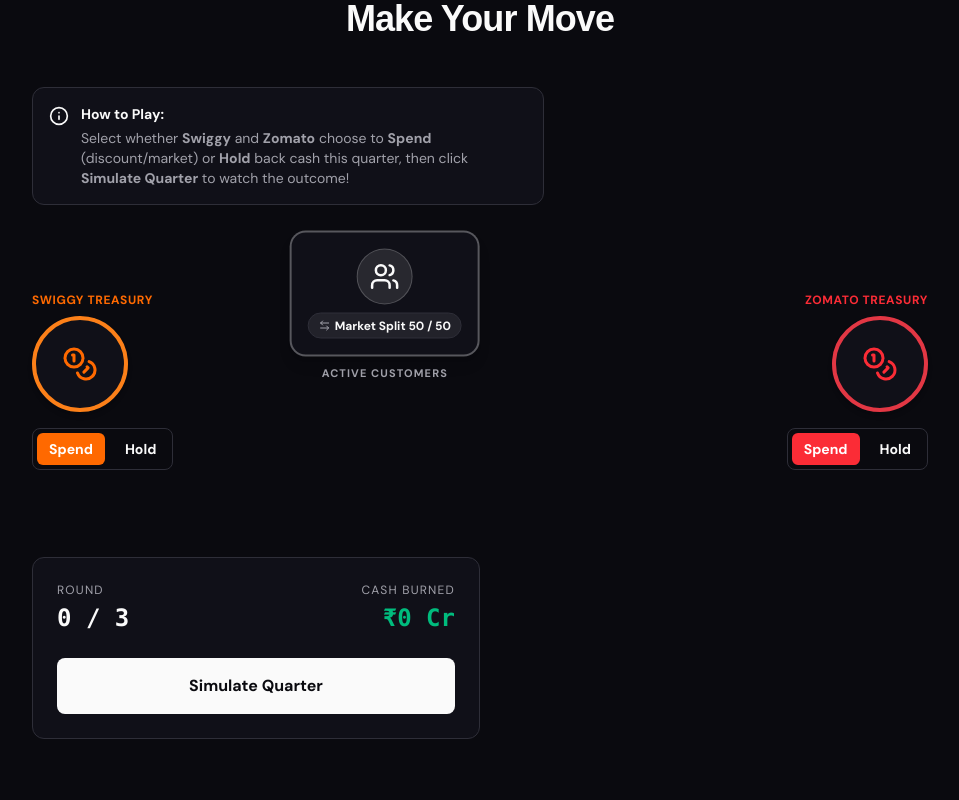
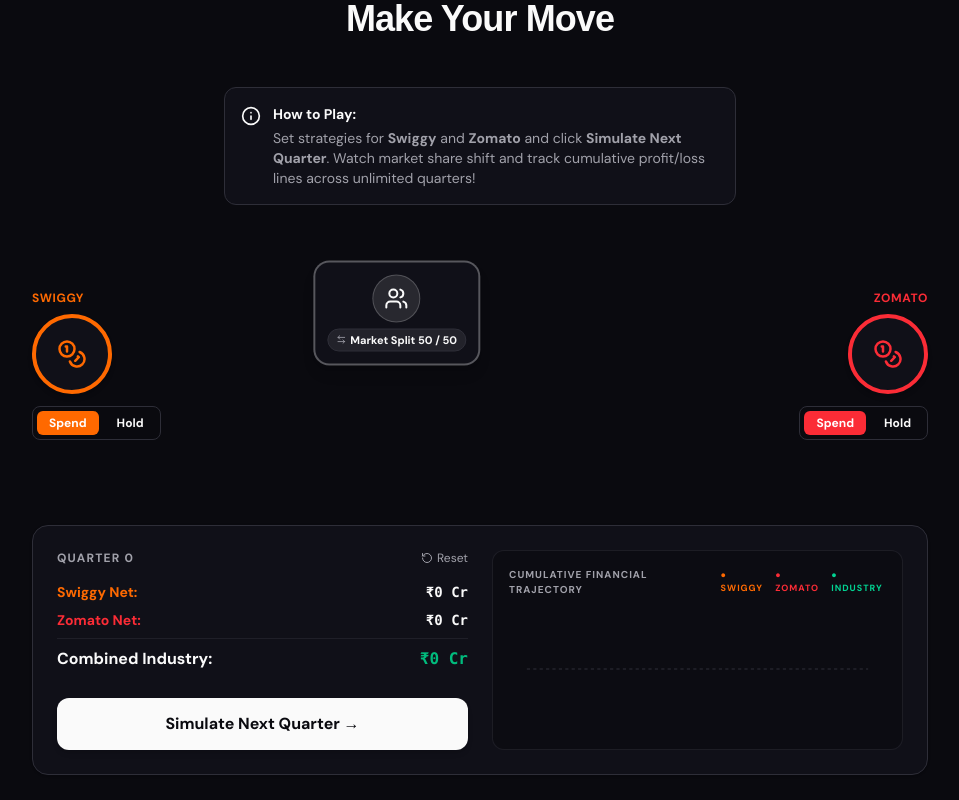
Before and after one commit to mokshinfection/Game_theory_assignment, a React (Vite) app: page /scenario/swiggy-zomato in a window 1280 px wide. Shown: the part 1420-2220 px from the top of the page, without its empty margins (160-1119 px from the left). Built offline with nearby package versions, Linux system fonts and the light colour scheme; a web font is replaced by a local one.

Commit message:
Update SwiggyZomatoWidget.tsx

```diff
--- a/src/components/widgets/SwiggyZomatoWidget.tsx
+++ b/src/components/widgets/SwiggyZomatoWidget.tsx
@@ -1,34 +1,84 @@
 import React, { useState } from 'react';
 import { Scenario } from '@/data/scenarios';
-import { Users, Coins, Info, ArrowLeftRight, ArrowLeft, ArrowRight } from 'lucide-react';
-import { WordmarkBadge } from '../WordmarkBadge';
+import { Users, Coins, Info, ArrowLeftRight, ArrowLeft, ArrowRight, TrendingUp, TrendingDown, RotateCcw } from 'lucide-react';
+
+interface HistoryPoint {
+  quarter: number;
+  swiggyProfit: number;
+  zomatoProfit: number;
+  netProfit: number;
+}
 
 export function SwiggyZomatoWidget({ scenario }: { scenario: Scenario }) {
   const [swiggySpend, setSwiggySpend] = useState<boolean>(true);
   const [zomatoSpend, setZomatoSpend] = useState<boolean>(true);
 
-  const [round, setRound] = useState(0);
-  const [cashBurned, setCashBurned] = useState(0);
+  const [quarter, setQuarter] = useState(0);
+  const [history, setHistory] = useState<HistoryPoint[]>([
+    { quarter: 0, swiggyProfit: 0, zomatoProfit: 0, netProfit: 0 }
+  ]);
 
   const handleSimulate = () => {
-    if (round >= 3) return;
-    setRound(r => r + 1);
+    const nextQuarter = quarter + 1;
 
-    let burn = 0;
-    if (swiggySpend) burn += 500;
-    if (zomatoSpend) burn += 500;
-    setCashBurned(c => c + burn);
+    let swiggyQ = 0;
+    let zomatoQ = 0;
+
+    if (swiggySpend && zomatoSpend) {
+      // Price War: Heavy cash burn for both
+      swiggyQ = -500;
+      zomatoQ = -500;
+    } else if (!swiggySpend && !zomatoSpend) {
+      // High Margins: Both hold and profit
+      swiggyQ = 300;
+      zomatoQ = 300;
+    } else if (swiggySpend && !zomatoSpend) {
+      // Swiggy gains share, Zomato takes loss
+      swiggyQ = 100;
+      zomatoQ = -200;
+    } else {
+      // Zomato gains share, Swiggy takes loss
+      swiggyQ = -200;
+      zomatoQ = 100;
+    }
+
+    const lastPoint = history[history.length - 1];
+    const newPoint: HistoryPoint = {
+      quarter: nextQuarter,
+      swiggyProfit: lastPoint.swiggyProfit + swiggyQ,
+      zomatoProfit: lastPoint.zomatoProfit + zomatoQ,
+      netProfit: lastPoint.netProfit + (swiggyQ + zomatoQ),
+    };
+
+    setQuarter(nextQuarter);
+    setHistory([...history, newPoint]);
   };
 
   const reset = () => {
-    setRound(0);
-    setCashBurned(0);
+    setQuarter(0);
+    setHistory([{ quarter: 0, swiggyProfit: 0, zomatoProfit: 0, netProfit: 0 }]);
   };
 
-  // customer position offset: shift toward Swiggy (-40px) or Zomato (+40px)
+  const currentPoint = history[history.length - 1];
+
+  // Graph scaling math
+  const maxVal = Math.max(1000, ...history.map(h => Math.max(Math.abs(h.swiggyProfit), Math.abs(h.zomatoProfit), Math.abs(h.netProfit))));
+  const graphHeight = 120;
+  const graphWidth = 320;
+
+  const getSvgPoints = (key: 'swiggyProfit' | 'zomatoProfit' | 'netProfit') => {
+    if (history.length === 1) return `0,${graphHeight / 2}`;
+    return history.map((h, i) => {
+      const x = (i / (history.length - 1)) * graphWidth;
+      // normalize Y around middle
+      const y = (graphHeight / 2) - ((h[key] / maxVal) * (graphHeight / 2 - 10));
+      return `${x},${y}`;
+    }).join(' ');
+  };
+
+  // customer position offset
   let customerPos = 0;
   let statusText = "Market Split 50 / 50";
-
   if (swiggySpend && !zomatoSpend) {
     customerPos = -40;
     statusText = "Shifted to Swiggy";
@@ -38,126 +88,168 @@
   }
 
   return (
-    <div className="w-full max-w-4xl mx-auto py-4 flex flex-col items-start gap-8">
+    <div className="w-full max-w-4xl mx-auto py-4 flex flex-col items-center gap-8">
 
-      {/* Instructions Header - Clear of the Arena below */}
+      {/* Instructions Header */}
       <div className="w-full max-w-lg p-4 rounded-xl bg-card border border-border flex items-start gap-3 text-sm text-muted-foreground text-left z-20">
         <Info size={20} className="text-primary shrink-0 mt-0.5" />
         <div>
           <span className="font-bold text-foreground block mb-1">How to Play:</span>
-          Select whether <strong>Swiggy</strong> and <strong>Zomato</strong> choose to <strong>Spend</strong> (discount/market) or <strong>Hold</strong> back cash this quarter, then click <strong>Simulate Quarter</strong> to watch the outcome!
+          Set strategies for <strong>Swiggy</strong> and <strong>Zomato</strong> and click <strong>Simulate Next Quarter</strong>. Watch market share shift and track cumulative profit/loss lines across unlimited quarters!
         </div>
       </div>
 
-      {/* Main Simulation Field with increased vertical height & safety padding */}
-      <div className="flex justify-between items-center w-full relative h-64 my-4">
+      {/* Main Interactive Arena */}
+      <div className="flex justify-between items-center w-full relative h-60 my-2">
 
-        {/* Swiggy Side */}
+        {/* Swiggy Control */}
         <div className="flex flex-col items-start z-10">
-          <div className="text-xs font-bold uppercase tracking-wider text-orange-500 mb-2">Swiggy Treasury</div>
-          <div
-            className="w-24 h-24 rounded-full bg-card border-4 flex items-center justify-center mb-4 transition-all duration-500 ease-in-out shadow-md"
-            style={{
-              borderColor: scenario.badgeColors['Swiggy']?.bg || '#fc8019',
-              transform: `scale(${1 - (swiggySpend && round > 0 ? 0.1 * round : 0)})`,
-              opacity: swiggySpend && round > 0 ? 0.8 : 1
-            }}
-          >
-            <Coins size={36} className="text-orange-500" />
+          <div className="text-xs font-bold uppercase tracking-wider text-orange-500 mb-2">Swiggy</div>
+          <div className="w-20 h-20 rounded-full bg-card border-4 border-orange-500 flex items-center justify-center mb-3 shadow-md">
+            <Coins size={30} className="text-orange-500" />
           </div>
-          <div className="flex gap-2 bg-background p-1 rounded-lg border">
+          <div className="flex gap-1.5 bg-background p-1 rounded-lg border">
             <button
               onClick={() => setSwiggySpend(true)}
-              className={`px-3 py-1.5 text-sm font-bold rounded-md transition-all ${swiggySpend ? 'bg-orange-500 text-white' : 'hover:bg-muted'}`}
+              className={`px-3 py-1 text-xs font-bold rounded-md transition-all ${swiggySpend ? 'bg-orange-500 text-white' : 'hover:bg-muted'}`}
             >Spend</button>
             <button
               onClick={() => setSwiggySpend(false)}
-              className={`px-3 py-1.5 text-sm font-bold rounded-md transition-all ${!swiggySpend ? 'bg-orange-500 text-white' : 'hover:bg-muted'}`}
+              className={`px-3 py-1 text-xs font-bold rounded-md transition-all ${!swiggySpend ? 'bg-orange-500 text-white' : 'hover:bg-muted'}`}
             >Hold</button>
           </div>
         </div>
 
-        {/* Customer Base / Market Share (Centered & Shiftable without collision) */}
+        {/* Shifting Customer Center Field */}
         <div
           className="absolute left-1/2 top-1/2 -translate-x-1/2 -translate-y-1/2 transition-all duration-700 ease-out z-0 flex flex-col items-center"
           style={{ transform: `translate(calc(-50% + ${customerPos}px), -50%)` }}
         >
-          <div className="relative p-4 bg-card rounded-2xl border-2 border-primary/30 shadow-lg flex flex-col items-center text-center min-w-[140px]">
-            {/* Multiple Users Icon */}
-            <div className="w-14 h-14 bg-primary/10 rounded-full flex items-center justify-center mb-2 border border-primary/20">
-              <Users size={30} className="text-primary" />
+          <div className="relative p-3 bg-card rounded-2xl border-2 border-primary/30 shadow-lg flex flex-col items-center text-center">
+            <div className="w-12 h-12 bg-primary/10 rounded-full flex items-center justify-center mb-1.5 border border-primary/20">
+              <Users size={24} className="text-primary" />
             </div>
-
-            {/* Shift Direction Indicator */}
-            <div className="flex items-center justify-center gap-1 text-xs font-bold px-2.5 py-1 rounded-full bg-muted border text-foreground whitespace-nowrap">
-              {swiggySpend && !zomatoSpend && <ArrowLeft size={12} className="text-orange-500" />}
-              {!swiggySpend && zomatoSpend && <ArrowRight size={12} className="text-red-500" />}
-              {swiggySpend === zomatoSpend && <ArrowLeftRight size={12} className="text-muted-foreground" />}
+            <div className="flex items-center justify-center gap-1 text-[11px] font-bold px-2 py-0.5 rounded-full bg-muted border text-foreground whitespace-nowrap">
+              {swiggySpend && !zomatoSpend && <ArrowLeft size={10} className="text-orange-500" />}
+              {!swiggySpend && zomatoSpend && <ArrowRight size={10} className="text-red-500" />}
+              {swiggySpend === zomatoSpend && <ArrowLeftRight size={10} className="text-muted-foreground" />}
               <span>{statusText}</span>
             </div>
           </div>
-          <span className="text-[11px] font-bold uppercase tracking-widest text-muted-foreground mt-2">Active Customers</span>
         </div>
 
-        {/* Zomato Side */}
+        {/* Zomato Control */}
         <div className="flex flex-col items-end z-10">
-          <div className="text-xs font-bold uppercase tracking-wider text-red-500 mb-2">Zomato Treasury</div>
-          <div
-            className="w-24 h-24 rounded-full bg-card border-4 flex items-center justify-center mb-4 transition-all duration-500 ease-in-out shadow-md"
-            style={{
-              borderColor: scenario.badgeColors['Zomato']?.bg || '#e23744',
-              transform: `scale(${1 - (zomatoSpend && round > 0 ? 0.1 * round : 0)})`,
-              opacity: zomatoSpend && round > 0 ? 0.8 : 1
-            }}
-          >
-            <Coins size={36} className="text-red-500" />
+          <div className="text-xs font-bold uppercase tracking-wider text-red-500 mb-2">Zomato</div>
+          <div className="w-20 h-20 rounded-full bg-card border-4 border-red-500 flex items-center justify-center mb-3 shadow-md">
+            <Coins size={30} className="text-red-500" />
           </div>
-          <div className="flex gap-2 bg-background p-1 rounded-lg border">
+          <div className="flex gap-1.5 bg-background p-1 rounded-lg border">
             <button
               onClick={() => setZomatoSpend(true)}
-              className={`px-3 py-1.5 text-sm font-bold rounded-md transition-all ${zomatoSpend ? 'bg-red-500 text-white' : 'hover:bg-muted'}`}
+              className={`px-3 py-1 text-xs font-bold rounded-md transition-all ${zomatoSpend ? 'bg-red-500 text-white' : 'hover:bg-muted'}`}
             >Spend</button>
             <button
               onClick={() => setZomatoSpend(false)}
-              className={`px-3 py-1.5 text-sm font-bold rounded-md transition-all ${!zomatoSpend ? 'bg-red-500 text-white' : 'hover:bg-muted'}`}
+              className={`px-3 py-1 text-xs font-bold rounded-md transition-all ${!zomatoSpend ? 'bg-red-500 text-white' : 'hover:bg-muted'}`}
             >Hold</button>
           </div>
         </div>
 
       </div>
 
-      {/* Control Card - Left Aligned */}
-      <div className="bg-card border rounded-xl p-6 flex flex-col items-start w-full max-w-md text-left z-10">
-        <div className="flex justify-between w-full mb-6">
+      {/* Dynamic Graph & Controls Dashboard */}
+      <div className="w-full grid grid-cols-1 md:grid-cols-2 gap-6 bg-card border rounded-2xl p-6 shadow-sm">
+
+        {/* Left Side: Stats & Action */}
+        <div className="flex flex-col justify-between space-y-4">
           <div>
-            <div className="text-xs text-muted-foreground uppercase tracking-widest mb-1">Round</div>
-            <div className="font-mono text-2xl font-bold">{round} / 3</div>
-          </div>
-          <div className="text-right">
-            <div className="text-xs text-muted-foreground uppercase tracking-widest mb-1">Cash Burned</div>
-            <div className={`font-mono text-2xl font-bold ${cashBurned > 0 ? 'text-rose-500' : 'text-emerald-500'}`}>
-              ₹{cashBurned} Cr
+            <div className="flex justify-between items-center mb-2">
+              <span className="text-xs text-muted-foreground uppercase tracking-widest font-bold">Quarter {quarter}</span>
+              <button onClick={reset} className="text-xs text-muted-foreground hover:text-foreground flex items-center gap-1">
+                <RotateCcw size={12} /> Reset
+              </button>
+            </div>
+
+            {/* Financial Breakdown Badges */}
+            <div className="space-y-2 mt-4">
+              <div className="flex justify-between text-sm">
+                <span className="text-orange-500 font-bold">Swiggy Net:</span>
+                <span className="font-mono font-bold">₹{currentPoint.swiggyProfit > 0 ? `+${currentPoint.swiggyProfit}` : currentPoint.swiggyProfit} Cr</span>
+              </div>
+              <div className="flex justify-between text-sm">
+                <span className="text-red-500 font-bold">Zomato Net:</span>
+                <span className="font-mono font-bold">₹{currentPoint.zomatoProfit > 0 ? `+${currentPoint.zomatoProfit}` : currentPoint.zomatoProfit} Cr</span>
+              </div>
+              <hr className="border-border/50" />
+              <div className="flex justify-between text-base">
+                <span className="font-bold">Combined Industry:</span>
+                <span className={`font-mono font-bold ${currentPoint.netProfit >= 0 ? 'text-emerald-500' : 'text-rose-500'}`}>
+                  ₹{currentPoint.netProfit > 0 ? `+${currentPoint.netProfit}` : currentPoint.netProfit} Cr
+                </span>
+              </div>
             </div>
           </div>
+
+          <button
+            onClick={handleSimulate}
+            className="w-full py-3.5 bg-primary text-primary-foreground font-bold rounded-xl hover:bg-primary/90 transition-all text-center shadow-md"
+          >
+            Simulate Next Quarter →
+          </button>
         </div>
 
-        {round < 3 ? (
-          <button
-            onClick={handleSimulate}
-            className="w-full py-4 bg-primary text-primary-foreground font-bold rounded-lg hover:bg-primary/90 transition-colors text-center"
-          >
-            Simulate Quarter
-          </button>
-        ) : (
-          <div className="w-full text-left space-y-4">
-            <div className="text-amber-500 font-serif font-bold text-xl">
-              {swiggySpend && zomatoSpend
-                ? "Both burned cash. Market share barely moved."
-                : (!swiggySpend && !zomatoSpend ? "Peace! Both saved money." : "One side won, but at what cost?")}
+        {/* Right Side: Live SVG Multi-Line Graph */}
+        <div className="flex flex-col items-center justify-center bg-background/60 border border-border/50 rounded-xl p-4 relative">
+          <div className="text-[10px] font-bold uppercase tracking-widest text-muted-foreground self-start mb-2 flex items-center gap-4">
+            <span>Cumulative Financial Trajectory</span>
+            <div className="flex items-center gap-2 text-[9px]">
+              <span className="text-orange-500">● Swiggy</span>
+              <span className="text-red-500">● Zomato</span>
+              <span className="text-emerald-400">● Industry</span>
             </div>
-            <button onClick={reset} className="text-sm underline text-muted-foreground block">Reset Simulation</button>
           </div>
-        )}
+
+          <svg viewBox={`0 0 ${graphWidth} ${graphHeight}`} className="w-full h-32 overflow-visible">
+            {/* Zero Line */}
+            <line x1="0" y1={graphHeight / 2} x2={graphWidth} y2={graphHeight / 2} stroke="currentColor" strokeDasharray="3 3" className="text-border" />
+
+            {/* Swiggy Path (Orange) */}
+            <polyline
+              fill="none"
+              stroke="#f97316"
+              strokeWidth="2.5"
+              strokeLinecap="round"
+              strokeLinejoin="round"
+              points={getSvgPoints('swiggyProfit')}
+              className="transition-all duration-500"
+            />
+
+            {/* Zomato Path (Red) */}
+            <polyline
+              fill="none"
+              stroke="#ef4444"
+              strokeWidth="2.5"
+              strokeLinecap="round"
+              strokeLinejoin="round"
+              points={getSvgPoints('zomatoProfit')}
+              className="transition-all duration-500"
+            />
+
+            {/* Total Industry Path (Emerald) */}
+            <polyline
+              fill="none"
+              stroke="#34d399"
+              strokeWidth="2"
+              strokeDasharray="4 2"
+              strokeLinecap="round"
+              strokeLinejoin="round"
+              points={getSvgPoints('netProfit')}
+              className="transition-all duration-500"
+            />
+          </svg>
+        </div>
+
       </div>
 
     </div>
```
